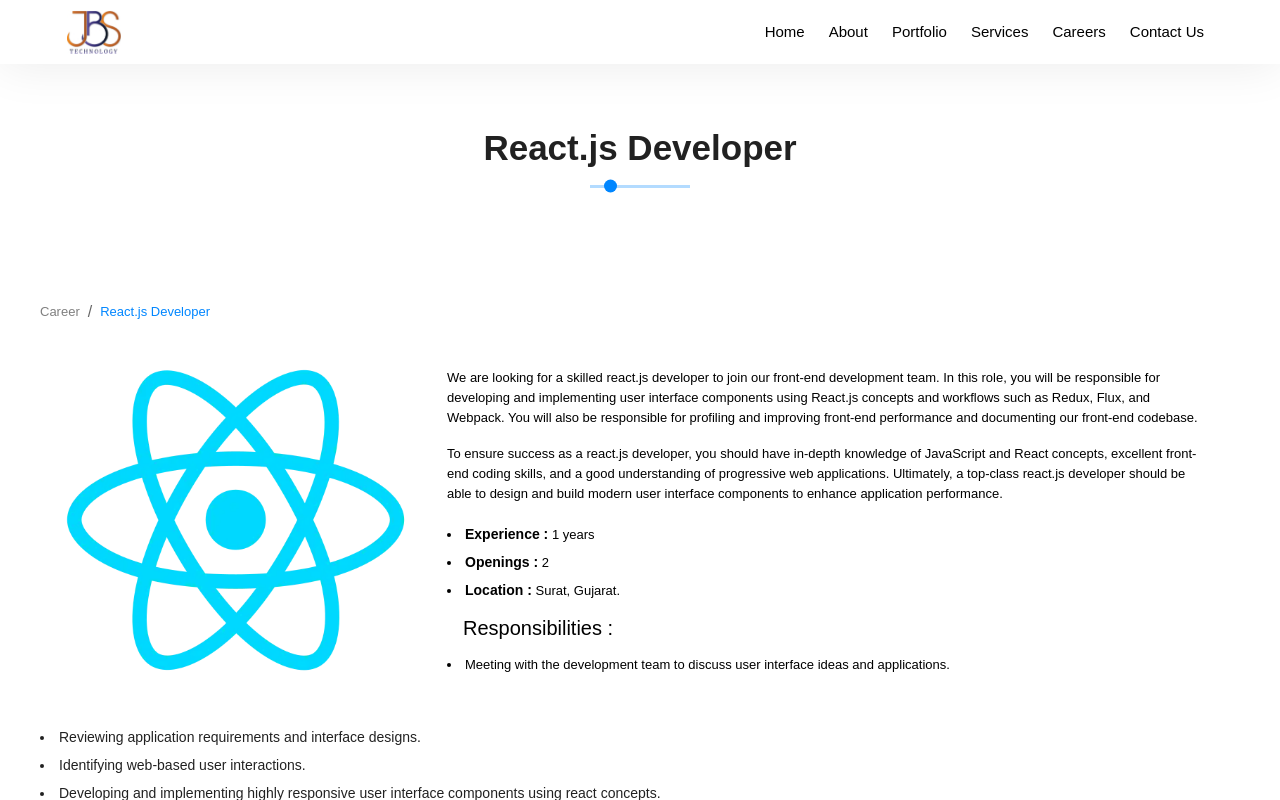
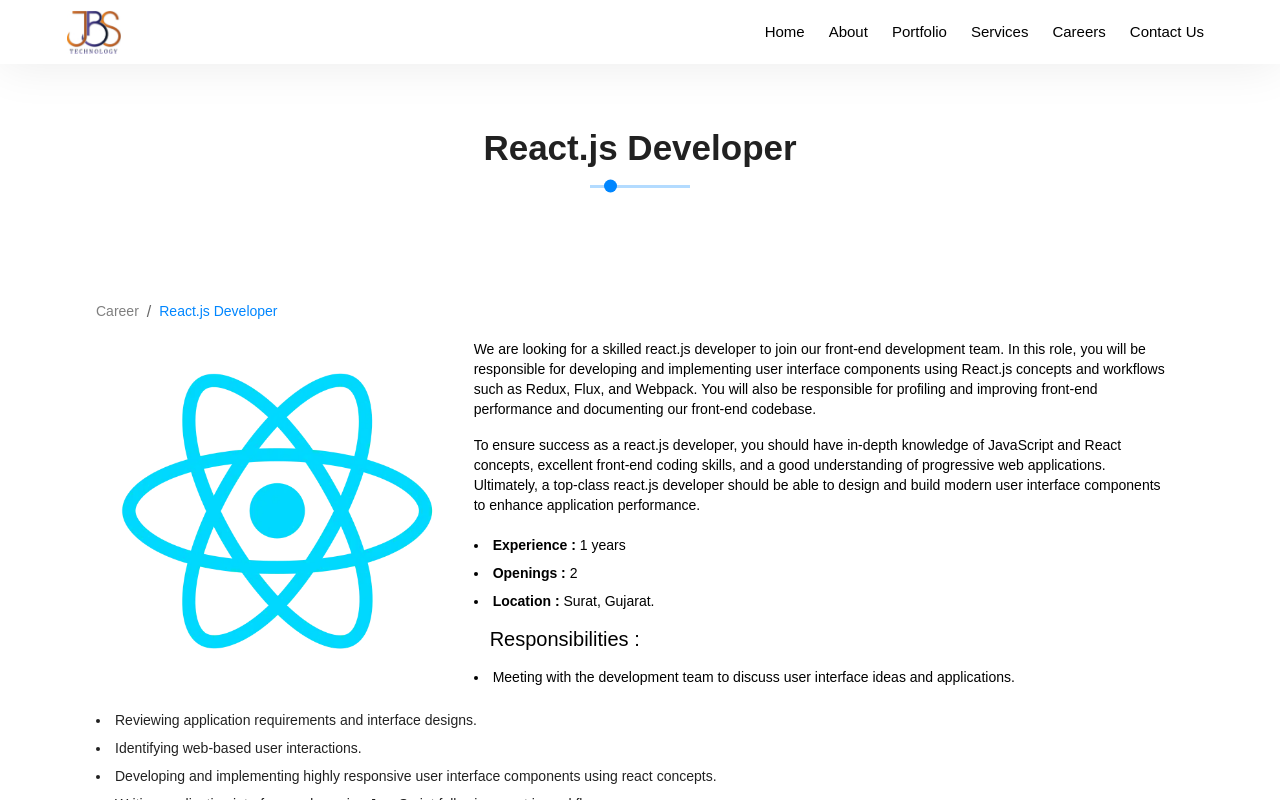
Before and after one commit to Dax-savani/JBS-technology, a React (Create React App) app: page /career-card-data/1 in a window 1280 px wide. Shown: the top 800 px of the page. Built offline with nearby package versions, Linux system fonts and the light colour scheme.

Commit message:
change CareerCardData

```diff
--- a/src/pages/careers/CareerCardData.js
+++ b/src/pages/careers/CareerCardData.js
@@ -30,13 +30,13 @@ export const CareerCardData = () => {
         <TitleAnimation title={careerData.heading} />
       </Box>
 
-      <Container maxWidth="lg">
+      <Box px={{ xs: "2rem", sm: "4rem", md: "6rem", xl: "8rem" }}>
         <Box mt={"40px"}>
           <Breadcrumbs>
             <Link
               underline="none"
               href=""
-              sx={{ fontSize: { xs: "13px", xl: "17px" } }}
+              sx={{ fontSize: { xs: "14px", xl: "17px" } }}
               color={theme.palette.gray}
             >
               Career
@@ -44,7 +44,7 @@ export const CareerCardData = () => {
             <Link
               underline="none"
               href=""
-              sx={{ fontSize: { xs: "13px", xl: "17px" } }}
+              sx={{ fontSize: { xs: "14px", xl: "17px" } }}
             >
               {careerData.heading}
             </Link>
@@ -70,7 +70,7 @@ export const CareerCardData = () => {
               color={theme.palette.black.main}
               sx={{
                 padding: { md: "15px" },
-                fontSize: { xs: "13px", xl: "17px" },
+                fontSize: { xs: "14px", xl: "17px" },
                 lineHeight: { lg: "20px", xl: "30px" },
               }}
             >
@@ -250,7 +250,7 @@ export const CareerCardData = () => {
             </Typography>
           </Box>
         </Box>
-      </Container>
+      </Box>
     </>
   );
 };
```
